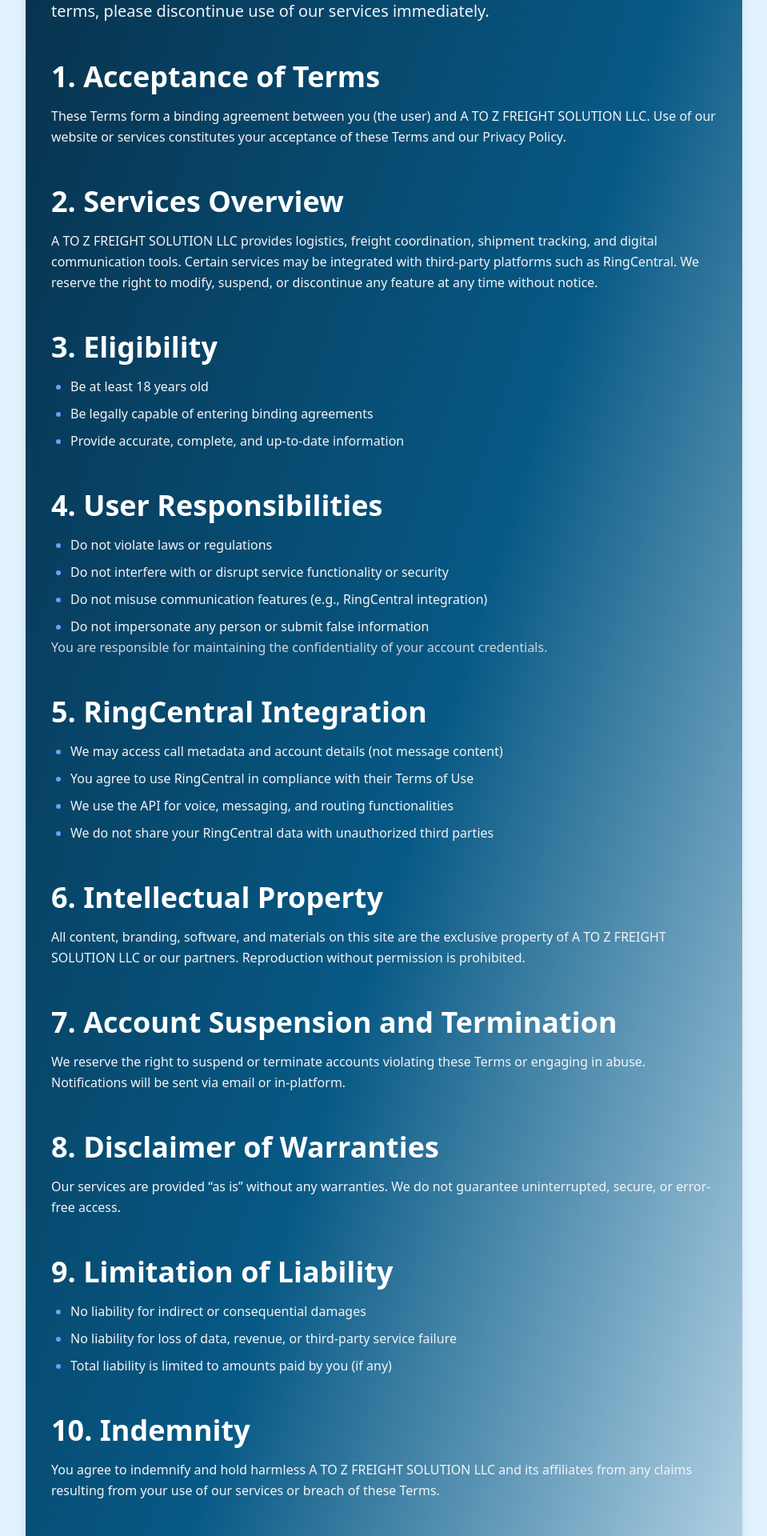
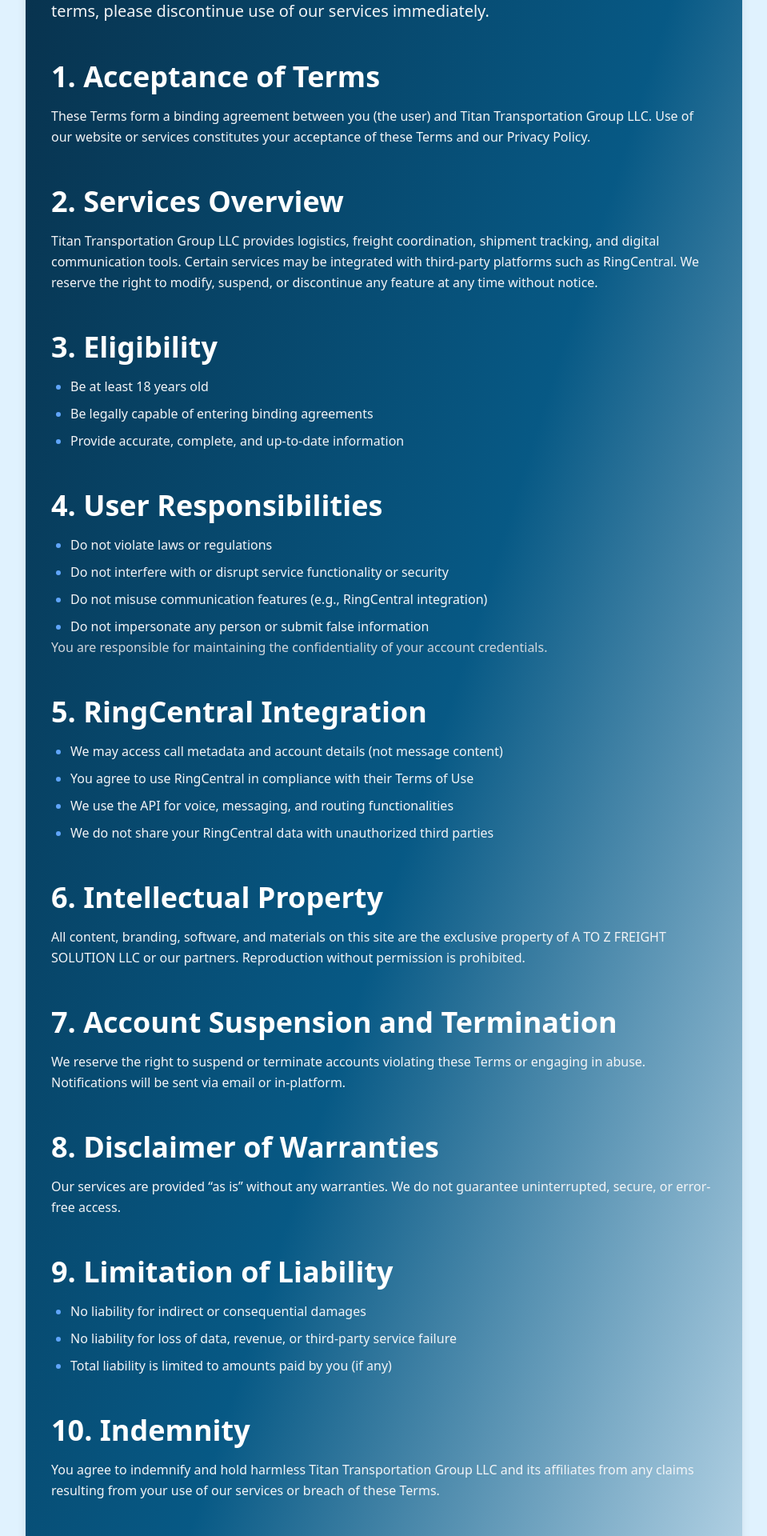
Before and after one commit to EasyRelay/titan_transportation_group, a React (Vite) app: page /terms_of_service in a window 1280 px wide. Shown: the part 440-2360 px from the top of the page at 80% size, without its empty margins (160-1119 px from the left). Built offline with nearby package versions, Linux system fonts and the light colour scheme.

Commit message:
Update TermsOfService.tsx

```diff
--- a/src/components/TermsOfService.tsx
+++ b/src/components/TermsOfService.tsx
@@ -25,10 +25,10 @@
                             </p>
 
                             <h2 className="text-3xl md:text-4xl font-bold text-white mt-12 mb-4">1. Acceptance of Terms</h2>
-                            <p className='text-gray-100'>These Terms form a binding agreement between you (the user) and A TO Z FREIGHT SOLUTION LLC. Use of our website or services constitutes your acceptance of these Terms and our Privacy Policy.</p>
+                            <p className='text-gray-100'>These Terms form a binding agreement between you (the user) and  Titan Transportation Group LLC. Use of our website or services constitutes your acceptance of these Terms and our Privacy Policy.</p>
 
                             <h2 className="text-3xl md:text-4xl font-bold text-white mt-12 mb-4">2. Services Overview</h2>
-                            <p className='text-gray-100'>A TO Z FREIGHT SOLUTION LLC provides logistics, freight coordination, shipment tracking, and digital communication tools. Certain services may be integrated with third-party platforms such as RingCentral. We reserve the right to modify, suspend, or discontinue any feature at any time without notice.</p>
+                            <p className='text-gray-100'> Titan Transportation Group LLC provides logistics, freight coordination, shipment tracking, and digital communication tools. Certain services may be integrated with third-party platforms such as RingCentral. We reserve the right to modify, suspend, or discontinue any feature at any time without notice.</p>
 
                             <h2 className="text-3xl md:text-4xl font-bold text-white mt-12 mb-4">3. Eligibility</h2>
                             <ul className="list-disc pl-6 space-y-2 text-gray-100 marker:text-blue-400">
@@ -72,7 +72,7 @@
                             </ul>
 
                             <h2 className="text-3xl md:text-4xl font-bold text-white mt-12 mb-4">10. Indemnity</h2>
-                            <p className='text-gray-100'>You agree to indemnify and hold harmless A TO Z FREIGHT SOLUTION LLC and its affiliates from any claims resulting from your use of our services or breach of these Terms.</p>
+                            <p className='text-gray-100'>You agree to indemnify and hold harmless  Titan Transportation Group LLC and its affiliates from any claims resulting from your use of our services or breach of these Terms.</p>
 
                             <h2 className="text-3xl md:text-4xl font-bold text-white mt-12 mb-4">11. Governing Law</h2>
                             <p className='text-gray-100'>These Terms are governed by the laws of Delaware, USA. Any disputes shall be handled in the courts of the State of Ohio, USA.</p>
```
